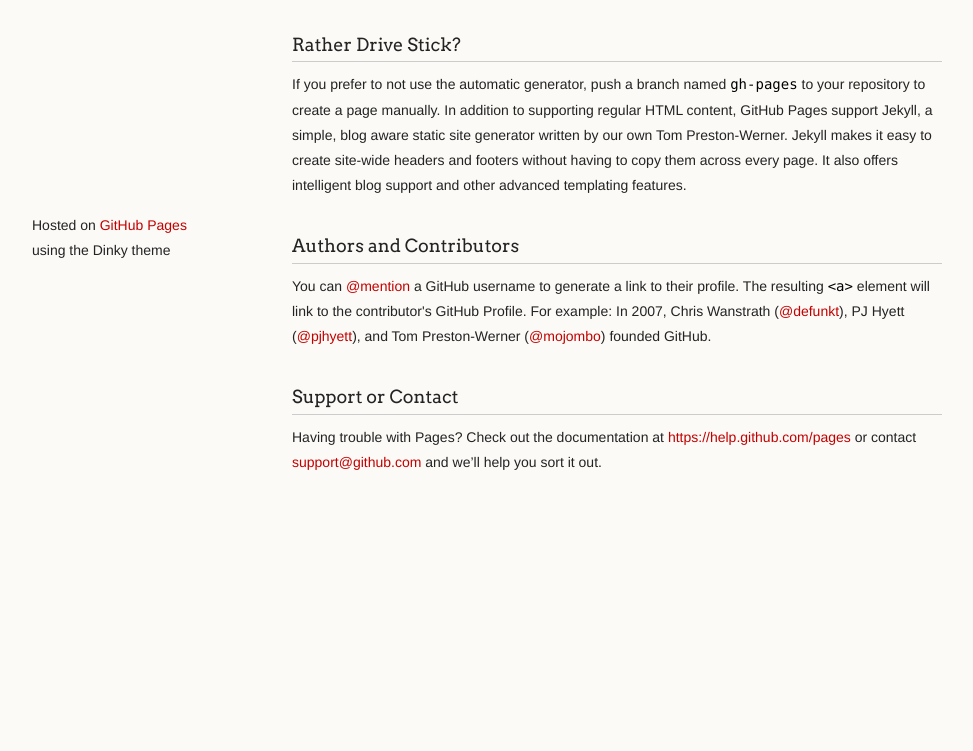
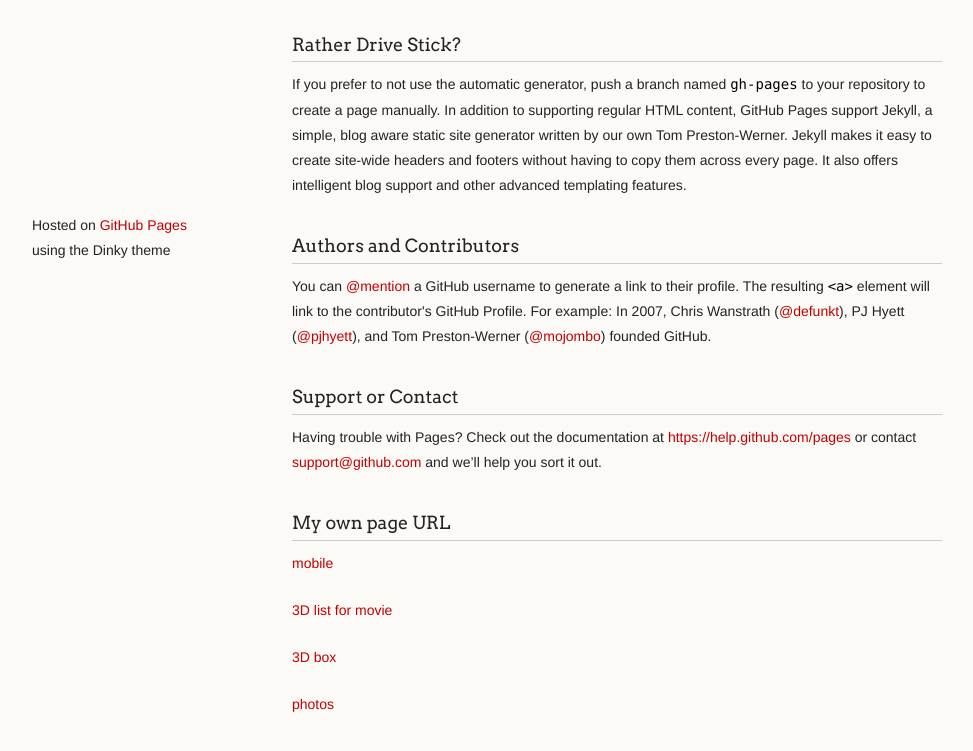
Before and after one commit to dream-free/dreamfree, a plain HTML site: page index.html in a window 1280 px wide. Shown: the part 505-1256 px from the top of the page, without its empty margins (18-991 px from the left). Before the commit the page ends 1052 px from the top, so only its background shows below. Drawn offline with Linux system fonts and the light colour scheme.

Commit message:
Update index.html

```diff
--- a/index.html
+++ b/index.html
@@ -60,9 +60,10 @@ $ git checkout gh-pages
 <a id="support-or-contact" class="anchor" href="#support-or-contact" aria-hidden="true"><span class="octicon octicon-link"></span></a>Support or Contact</h3>
 
 <p>Having trouble with Pages? Check out the documentation at <a href="https://help.github.com/pages">https://help.github.com/pages</a> or contact <a href="mailto:support@github.com">support@github.com</a> and we’ll help you sort it out.</p>
-    <div style="display:none;">
+    <div >
     <h3>My own page URL</h3>
-    <p><a href='/dreamfree/jquerycom/index.html'>jquery home</a></p>
+    <p><a href='/dreamfree/shenyou-version1/index.html'>mobile</a></p>
+    <p style="display:none;"><a href='/dreamfree/jquerycom/index.html'>jquery home</a></p>
     <p><a href='/dreamfree/3d-animation/3d_animation_css3.html'>3D list for movie</a></p>
     <p><a href='/dreamfree/3D-box.html'>3D box</a></p>
 	<p><a href='/dreamfree/photos/picture-wall.html'>photos</a></p>
```
